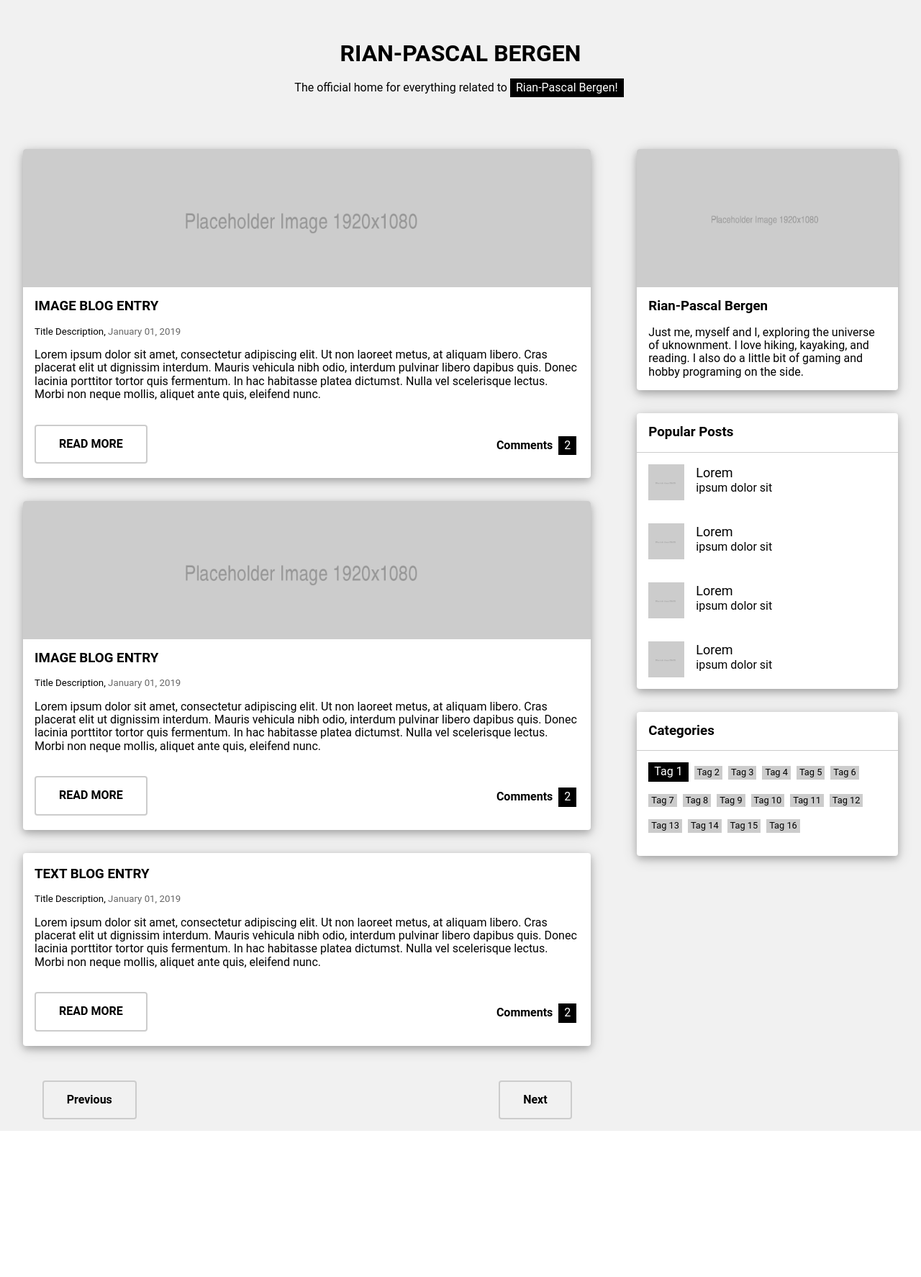
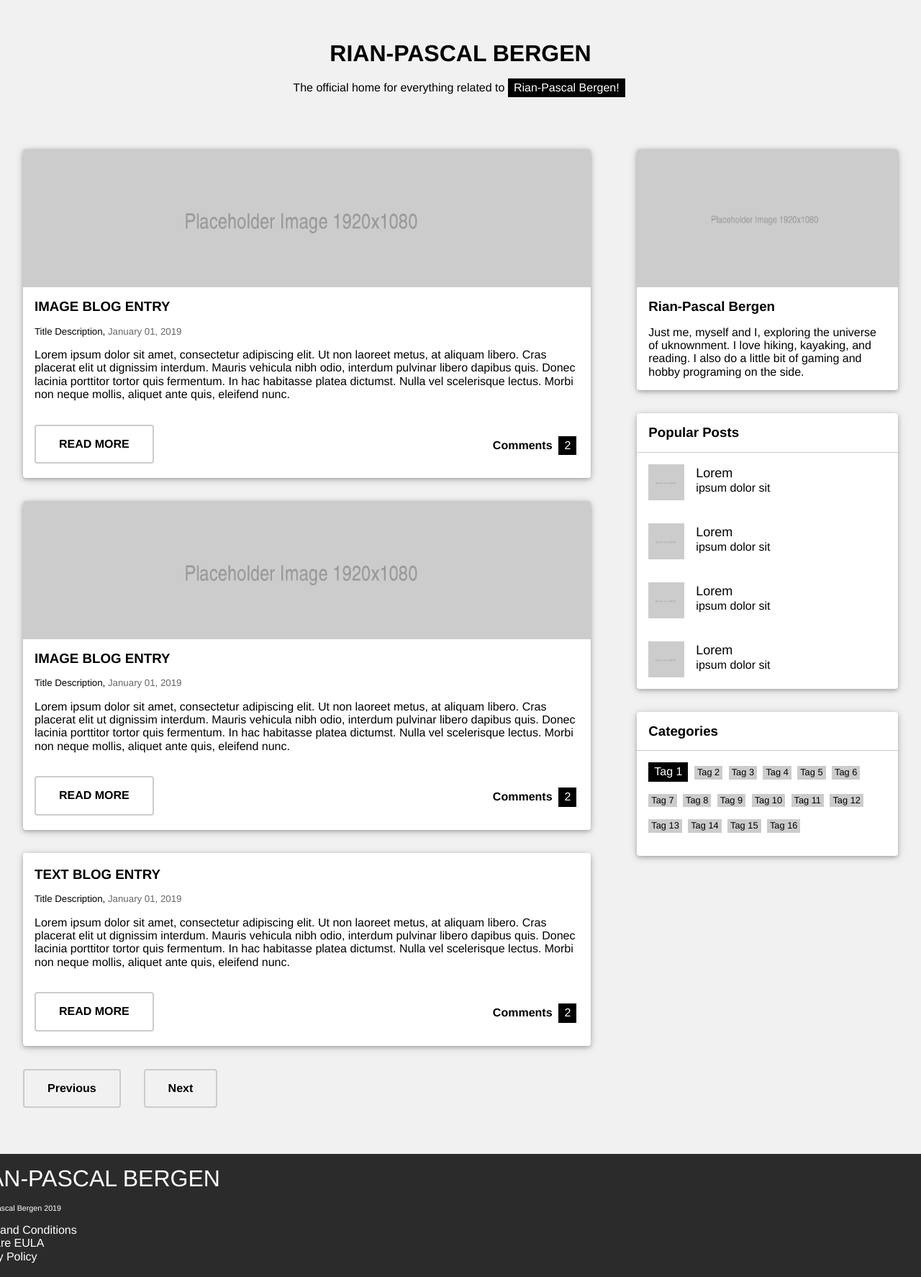
Before and after one commit to RianBergen/RB-Blog-Template, a PHP site: page / in a window 1280 px wide; the page is wider, and only the part inside the window is pictured. Shown: that part at 72% size. Before the commit the page ends 1571 px from the top of that part, so only its background shows below. Run offline with PHP 8.4, Linux system fonts and the light colour scheme; some libraries are stand-ins or nearby versions.

Commit message:
Added Some PHP, Adjusted Box Shadows For Cards, And Added Page Footer

```diff
--- a/index.html
+++ /dev/null
@@ -1,224 +0,0 @@
-<!DOCTYPE html>
-
-<html lang="en-US" xmlns="http://www.w3.org/1999/xhtml">
-<head>
-    <meta charset="utf-8">
-    <meta name="viewport" content="width=device-width,initial-scale=1.0">
-
-    <meta http-equiv="X-UA-Compatible" content="IE=edge">
-
-    <title>Rian Bergen</title>
-    <meta name="description" content="The official home for everything related to Rian-Pascal Bergen!">
-    <link rel="icon" sizes="16x16" href="images/16x16-Logo.png">
-    <link rel="icon" sizes="32x32" href="images/32x32-Logo.png">
-    <link rel="icon" sizes="192x192" href="images/192x192-Logo.png">
-
-    <link rel="stylesheet" type="text/css" onload="this.media='all'" href="styles/rb-engine.css">
-</head>
-<body>
-    <!-- START - Page Wrapper (Everything Except For The Footer) -->
-    <div class="rb-main-flex-grid-initializer">
-    <div class="rb-main-flex-grid-container">
-
-
-        <!-- START - Header Content -->
-        <header class="rb-main-flex-grid-header">
-            <h1><b>RIAN-PASCAL BERGEN</b></h1>
-            <p>The official home for everything related to <span class="rb-text-black-tag">Rian-Pascal Bergen!</span></p>
-        </header>
-        <!-- END   - Header Content -->
-
-
-
-        <!-- START - Left Column: Blog Post Column -->
-        <div class="rb-main-flex-grid-left-column">
-
-            <!-- START - Image Blog Post -->
-            <div class="rb-card">
-                <!-- Blog Image -->
-                <img src="images/Placeholder-Image-1920x1080.png" alt="Placeholder Image">
-
-                <!-- Blog Post Title and Description -->
-                <div>
-                    <h3><b>IMAGE BLOG ENTRY</b></h3>
-                    <h5>Title Description, <span class="rb-text-opacity">January 01, 2019</span></h5>
-                </div>
-
-                <!-- Blog Card Content -->
-                <div>
-                    <p>Lorem ipsum dolor sit amet, consectetur adipiscing elit. Ut non laoreet metus, at aliquam libero. Cras placerat elit ut dignissim interdum. Mauris vehicula nibh odio, interdum pulvinar libero dapibus quis. Donec lacinia porttitor tortor quis fermentum. In hac habitasse platea dictumst. Nulla vel scelerisque lectus. Morbi non neque mollis, aliquet ante quis, eleifend nunc.</p>
-
-                    <div class="rb-card-flex-grid-container">
-                        <div class="rb-card-flex-grid-left-column">
-                            <a href="#0" class="rb-button rb-button-border rb-padding-1rem-2rem"><b>READ MORE</b></a>
-                        </div>
-                        <div class="rb-card-flex-grid-right-column">
-                            <p class="rb-text-align-right rb-padding-1rem-2rem"><span><b>Comments  </b><span class="rb-text-black-tag">2</span></span></p>
-                        </div>
-                    </div>
-                </div>
-            </div>
-            <!-- END   - Image Blog Post -->
-
-            <!-- START - Image Blog Post -->
-            <div class="rb-card">
-                <!-- Blog Image -->
-                <img src="images/Placeholder-Image-1920x1080.png" alt="Placeholder Image">
-
-                <!-- Blog Post Title and Description -->
-                <div>
-                    <h3><b>IMAGE BLOG ENTRY</b></h3>
-                    <h5>Title Description, <span class="rb-text-opacity">January 01, 2019</span></h5>
-                </div>
-
-                <!-- Blog Card Content -->
-                <div>
-                    <p>Lorem ipsum dolor sit amet, consectetur adipiscing elit. Ut non laoreet metus, at aliquam libero. Cras placerat elit ut dignissim interdum. Mauris vehicula nibh odio, interdum pulvinar libero dapibus quis. Donec lacinia porttitor tortor quis fermentum. In hac habitasse platea dictumst. Nulla vel scelerisque lectus. Morbi non neque mollis, aliquet ante quis, eleifend nunc.</p>
-
-                    <div class="rb-card-flex-grid-container">
-                        <div class="rb-card-flex-grid-left-column">
-                            <a href="#0" class="rb-button rb-button-border rb-padding-1rem-2rem"><b>READ MORE</b></a>
-                        </div>
-                        <div class="rb-card-flex-grid-right-column">
-                            <p class="rb-text-align-right rb-padding-1rem-2rem"><span><b>Comments  </b><span class="rb-text-black-tag">2</span></span></p>
-                        </div>
-                    </div>
-                </div>
-            </div>
-            <!-- END   - Image Blog Post -->
-
-            <!-- START - Text Blog Post -->
-            <div class="rb-card">
-                <!-- Blog Post Title and Description -->
-                <div>
-                    <h3 class="rb-card-textonly"><b>TEXT BLOG ENTRY</b></h3>
-                    <h5>Title Description, <span class="rb-text-opacity">January 01, 2019</span></h5>
-                </div>
-
-                <!-- Blog Card Content -->
-                <div>
-                    <p>Lorem ipsum dolor sit amet, consectetur adipiscing elit. Ut non laoreet metus, at aliquam libero. Cras placerat elit ut dignissim interdum. Mauris vehicula nibh odio, interdum pulvinar libero dapibus quis. Donec lacinia porttitor tortor quis fermentum. In hac habitasse platea dictumst. Nulla vel scelerisque lectus. Morbi non neque mollis, aliquet ante quis, eleifend nunc.</p>
-
-                    <div class="rb-card-flex-grid-container">
-                        <div class="rb-card-flex-grid-left-column">
-                            <a href="#0" class="rb-button rb-button-border rb-padding-1rem-2rem"><b>READ MORE</b></a>
-                        </div>
-                        <div class="rb-card-flex-grid-right-column">
-                            <p class="rb-text-align-right rb-padding-1rem-2rem"><span><b>Comments  </b><span class="rb-text-black-tag">2</span></span></p>
-                        </div>
-                    </div>
-                </div>
-            </div>
-            <!-- END   - Text Blog Post -->
-
-
-            <div class="rb-nav-flex-grid">
-                <div class="rb-nav-flex-grid-left-column">
-                    <a href="#0" class="rb-button rb-button-border rb-padding-1rem-2rem"><b>Previous</b></a>
-                </div>
-                <div class="rb-nav-flex-grid-right-column">
-                    <a href="#0" class="rb-button rb-button-border rb-padding-1rem-2rem"><b>Next</b></a>
-                </div>
-            </div>
-        </div>
-        <!-- END   - Left Column: Blog Post Column -->
-
-
-
-        <!-- START - Right Column: Navigation Column -->
-        <div class="rb-main-flex-grid-right-column">
-
-            <!-- START - About Card -->
-            <div class="rb-card">
-                <!-- About Image -->
-                <img src="images/Placeholder-Image-1920x1080.png" alt="Placeholder Image">
-
-                <div>
-                    <h3><b>Rian-Pascal Bergen</b></h3>
-                    <p>Just me, myself and I, exploring the universe of uknownment. I love hiking, kayaking, and reading. I also do a little bit of gaming and hobby programing on the side.</p>
-                </div>
-            </div>
-            <!-- END   - About Card -->
-
-            <!-- START - Popular Posts -->
-            <div class="rb-card">
-                <div>
-                    <h3><b>Popular Posts</b></h3>
-                </div>
-
-                <hr/>
-
-                <div class="rb-list">
-                    <a href="#0" class="rb-button rb-list-item">
-                        <img src="images/Placeholder-Image-128x128.png" alt="Placeholder Image">
-                        <div class="rb-list-item-txt">
-                            <span class="rb-text-font-large">Lorem</span><br>
-                            <span>ipsum dolor sit</span>
-                        </div>
-                    </a>
-                    <a href="#0" class="rb-button rb-list-item">
-                        <img class="rb-list-item-img" src="images/Placeholder-Image-128x128.png" alt="Placeholder Image">
-                        <div class="rb-list-item-txt">
-                            <span class="rb-text-font-large">Lorem</span><br>
-                            <span>ipsum dolor sit</span>
-                        </div>
-                    </a>
-                    <a href="#0" class="rb-button rb-list-item">
-                        <img class="rb-list-item-img" src="images/Placeholder-Image-128x128.png" alt="Placeholder Image">
-                        <div class="rb-list-item-txt">
-                            <span class="rb-text-font-large">Lorem</span><br>
-                            <span>ipsum dolor sit</span>
-                        </div>
-                    </a>
-                    <a href="#0" class="rb-button rb-list-item">
-                        <img class="rb-list-item-img" src="images/Placeholder-Image-128x128.png" alt="Placeholder Image">
-                        <div class="rb-list-item-txt">
-                            <span class="rb-text-font-large">Lorem</span><br>
-                            <span>ipsum dolor sit</span>
-                        </div>
-                    </a>
-                </div>
-            </div>
-            <!-- END   - Popular Posts -->
-
-            <!-- START - Labels/Tags -->
-            <div class="rb-card">
-                <div>
-                    <h3><b>Categories</b></h3>
-                </div>
-
-                <hr/>
-
-                <div>
-                    <p class="rb-link-tags-container">
-                        <a href="#0" class="rb-text-black-tag">Tag 1</a>
-                        <a href="#0" class="rb-text-grey-tag">Tag 2</a>
-                        <a href="#0" class="rb-text-grey-tag">Tag 3</a>
-                        <a href="#0" class="rb-text-grey-tag">Tag 4</a>
-                        <a href="#0" class="rb-text-grey-tag">Tag 5</a>
-                        <a href="#0" class="rb-text-grey-tag">Tag 6</a>
-                        <a href="#0" class="rb-text-grey-tag">Tag 7</a>
-                        <a href="#0" class="rb-text-grey-tag">Tag 8</a>
-                        <a href="#0" class="rb-text-grey-tag">Tag 9</a>
-                        <a href="#0" class="rb-text-grey-tag">Tag 10</a>
-                        <a href="#0" class="rb-text-grey-tag">Tag 11</a>
-                        <a href="#0" class="rb-text-grey-tag">Tag 12</a>
-                        <a href="#0" class="rb-text-grey-tag">Tag 13</a>
-                        <a href="#0" class="rb-text-grey-tag">Tag 14</a>
-                        <a href="#0" class="rb-text-grey-tag">Tag 15</a>
-                        <a href="#0" class="rb-text-grey-tag">Tag 16</a>
-                    </p>
-                </div>
-            </div>
-            <!-- END   - Labels/Tags -->
-
-        </div>
-        <!-- END   - Left Column: Navigation Column -->
-
-
-    </div>
-    </div>
-    <!-- END   - Page Wrapper (Everything Except For The Footer) -->
-
-</body>
-</html>
--- /dev/null
+++ b/index.php
@@ -0,0 +1,42 @@
+<?php
+
+?>
+
+<!DOCTYPE html>
+<html lang="en-US" xmlns="http://www.w3.org/1999/xhtml">
+<head>
+    <meta charset="utf-8">
+    <meta name="viewport" content="width=device-width,initial-scale=1.0">
+
+    <meta http-equiv="X-UA-Compatible" content="IE=edge">
+
+    <title>Rian Bergen</title>
+    <meta name="description" content="The official home for everything related to Rian-Pascal Bergen!">
+    <link rel="icon" sizes="16x16" href="/images/16x16-Logo.png">
+    <link rel="icon" sizes="32x32" href="/images/32x32-Logo.png">
+    <link rel="icon" sizes="192x192" href="/images/192x192-Logo.png">
+
+    <link rel="stylesheet" type="text/css" onload="this.media='all'" href="/styles/rb-engine.css">
+</head>
+<body>
+    <div class="rb-main-flex-grid-initializer">
+    <div class="rb-main-flex-grid-container">
+
+<?php
+// Include Page Header
+include 'pagecomp-header.php';
+
+// Inlclude Page Content
+include 'pagecomp-basictemplate.php';
+?>
+
+    </div>
+
+<?php
+// Include Page Footer
+include 'pagecomp-footer.php';
+?>
+
+    </div>
+</body>
+</html>
--- /dev/null
+++ b/pagecomp-basictemplate.php
@@ -0,0 +1,186 @@
+<?php ?>
+
+<!-- START - Left Column: Blog Post Column -->
+<div class="rb-main-flex-grid-left-column">
+
+<!-- START - Image Blog Post -->
+<div class="rb-card">
+    <!-- Blog Image -->
+    <img src="../images/Placeholder-Image-1920x1080.png" alt="Placeholder Image">
+
+    <!-- Blog Post Title and Description -->
+    <div>
+        <h3><b>IMAGE BLOG ENTRY</b></h3>
+        <h5>Title Description, <span class="rb-text-opacity">January 01, 2019</span></h5>
+    </div>
+
+    <!-- Blog Card Content -->
+    <div>
+        <p>Lorem ipsum dolor sit amet, consectetur adipiscing elit. Ut non laoreet metus, at aliquam libero. Cras placerat elit ut dignissim interdum. Mauris vehicula nibh odio, interdum pulvinar libero dapibus quis. Donec lacinia porttitor tortor quis fermentum. In hac habitasse platea dictumst. Nulla vel scelerisque lectus. Morbi non neque mollis, aliquet ante quis, eleifend nunc.</p>
+
+        <div class="rb-card-flex-grid-container">
+            <div class="rb-card-flex-grid-left-column">
+                <a href="#0" class="rb-button rb-button-border rb-padding-1rem-2rem"><b>READ MORE</b></a>
+            </div>
+            <div class="rb-card-flex-grid-right-column">
+                <p class="rb-text-align-right rb-padding-1rem-2rem"><span><b>Comments  </b><span class="rb-text-black-tag">2</span></span></p>
+            </div>
+        </div>
+    </div>
+</div>
+<!-- END   - Image Blog Post -->
+
+<!-- START - Image Blog Post -->
+<div class="rb-card">
+    <!-- Blog Image -->
+    <img src="../images/Placeholder-Image-1920x1080.png" alt="Placeholder Image">
+
+    <!-- Blog Post Title and Description -->
+    <div>
+        <h3><b>IMAGE BLOG ENTRY</b></h3>
+        <h5>Title Description, <span class="rb-text-opacity">January 01, 2019</span></h5>
+    </div>
+
+    <!-- Blog Card Content -->
+    <div>
+        <p>Lorem ipsum dolor sit amet, consectetur adipiscing elit. Ut non laoreet metus, at aliquam libero. Cras placerat elit ut dignissim interdum. Mauris vehicula nibh odio, interdum pulvinar libero dapibus quis. Donec lacinia porttitor tortor quis fermentum. In hac habitasse platea dictumst. Nulla vel scelerisque lectus. Morbi non neque mollis, aliquet ante quis, eleifend nunc.</p>
+
+        <div class="rb-card-flex-grid-container">
+            <div class="rb-card-flex-grid-left-column">
+                <a href="#0" class="rb-button rb-button-border rb-padding-1rem-2rem"><b>READ MORE</b></a>
+            </div>
+            <div class="rb-card-flex-grid-right-column">
+                <p class="rb-text-align-right rb-padding-1rem-2rem"><span><b>Comments  </b><span class="rb-text-black-tag">2</span></span></p>
+            </div>
+        </div>
+    </div>
+</div>
+<!-- END   - Image Blog Post -->
+
+<!-- START - Text Blog Post -->
+<div class="rb-card">
+    <!-- Blog Post Title and Description -->
+    <div>
+        <h3 class="rb-card-textonly"><b>TEXT BLOG ENTRY</b></h3>
+        <h5>Title Description, <span class="rb-text-opacity">January 01, 2019</span></h5>
+    </div>
+
+    <!-- Blog Card Content -->
+    <div>
+        <p>Lorem ipsum dolor sit amet, consectetur adipiscing elit. Ut non laoreet metus, at aliquam libero. Cras placerat elit ut dignissim interdum. Mauris vehicula nibh odio, interdum pulvinar libero dapibus quis. Donec lacinia porttitor tortor quis fermentum. In hac habitasse platea dictumst. Nulla vel scelerisque lectus. Morbi non neque mollis, aliquet ante quis, eleifend nunc.</p>
+
+        <div class="rb-card-flex-grid-container">
+            <div class="rb-card-flex-grid-left-column">
+                <a href="#0" class="rb-button rb-button-border rb-padding-1rem-2rem"><b>READ MORE</b></a>
+            </div>
+            <div class="rb-card-flex-grid-right-column">
+                <p class="rb-text-align-right rb-padding-1rem-2rem"><span><b>Comments  </b><span class="rb-text-black-tag">2</span></span></p>
+            </div>
+        </div>
+    </div>
+</div>
+<!-- END   - Text Blog Post -->
+
+
+<div class="rb-nav-flex-grid">
+    <div>
+        <a href="#0" class="rb-button rb-button-border rb-padding-1rem-2rem rb-margin-2rem-left"><b>Previous</b></a>
+    </div>
+    <div>
+        <a href="#0" class="rb-button rb-button-border rb-padding-1rem-2rem rb-margin-2rem-left"><b>Next</b></a>
+    </div>
+</div>
+</div>
+<!-- END   - Left Column: Blog Post Column -->
+
+
+
+<!-- START - Right Column: Navigation Column -->
+<div class="rb-main-flex-grid-right-column">
+
+<!-- START - About Card -->
+<div class="rb-card">
+    <!-- About Image -->
+    <img src="../images/Placeholder-Image-1920x1080.png" alt="Placeholder Image">
+
+    <div>
+        <h3><b>Rian-Pascal Bergen</b></h3>
+        <p>Just me, myself and I, exploring the universe of uknownment. I love hiking, kayaking, and reading. I also do a little bit of gaming and hobby programing on the side.</p>
+    </div>
+</div>
+<!-- END   - About Card -->
+
+<!-- START - Popular Posts -->
+<div class="rb-card">
+    <div>
+        <h3><b>Popular Posts</b></h3>
+    </div>
+
+    <hr/>
+
+    <div class="rb-list">
+        <a href="#0" class="rb-button rb-list-item">
+            <img src="../images/Placeholder-Image-128x128.png" alt="Placeholder Image">
+            <div class="rb-list-item-txt">
+                <span class="rb-text-font-large">Lorem</span><br>
+                <span>ipsum dolor sit</span>
+            </div>
+        </a>
+        <a href="#0" class="rb-button rb-list-item">
+            <img class="rb-list-item-img" src="../images/Placeholder-Image-128x128.png" alt="Placeholder Image">
+            <div class="rb-list-item-txt">
+                <span class="rb-text-font-large">Lorem</span><br>
+                <span>ipsum dolor sit</span>
+            </div>
+        </a>
+        <a href="#0" class="rb-button rb-list-item">
+            <img class="rb-list-item-img" src="../images/Placeholder-Image-128x128.png" alt="Placeholder Image">
+            <div class="rb-list-item-txt">
+                <span class="rb-text-font-large">Lorem</span><br>
+                <span>ipsum dolor sit</span>
+            </div>
+        </a>
+        <a href="#0" class="rb-button rb-list-item">
+            <img class="rb-list-item-img" src="../images/Placeholder-Image-128x128.png" alt="Placeholder Image">
+            <div class="rb-list-item-txt">
+                <span class="rb-text-font-large">Lorem</span><br>
+                <span>ipsum dolor sit</span>
+            </div>
+        </a>
+    </div>
+</div>
+<!-- END   - Popular Posts -->
+
+<!-- START - Labels/Tags -->
+<div class="rb-card">
+    <div>
+        <h3><b>Categories</b></h3>
+    </div>
+
+    <hr/>
+
+    <div>
+        <p class="rb-link-tags-container">
+            <a href="#0" class="rb-text-black-tag">Tag 1</a>
+            <a href="#0" class="rb-text-grey-tag">Tag 2</a>
+            <a href="#0" class="rb-text-grey-tag">Tag 3</a>
+            <a href="#0" class="rb-text-grey-tag">Tag 4</a>
+            <a href="#0" class="rb-text-grey-tag">Tag 5</a>
+            <a href="#0" class="rb-text-grey-tag">Tag 6</a>
+            <a href="#0" class="rb-text-grey-tag">Tag 7</a>
+            <a href="#0" class="rb-text-grey-tag">Tag 8</a>
+            <a href="#0" class="rb-text-grey-tag">Tag 9</a>
+            <a href="#0" class="rb-text-grey-tag">Tag 10</a>
+            <a href="#0" class="rb-text-grey-tag">Tag 11</a>
+            <a href="#0" class="rb-text-grey-tag">Tag 12</a>
+            <a href="#0" class="rb-text-grey-tag">Tag 13</a>
+            <a href="#0" class="rb-text-grey-tag">Tag 14</a>
+            <a href="#0" class="rb-text-grey-tag">Tag 15</a>
+            <a href="#0" class="rb-text-grey-tag">Tag 16</a>
+        </p>
+    </div>
+</div>
+<!-- END   - Labels/Tags -->
+
+</div>
+<!-- END   - Left Column: Navigation Column -->
--- /dev/null
+++ b/pagecomp-footer.php
@@ -0,0 +1,14 @@
+<?php?>
+
+<!-- START - Footer Content -->
+<footer class="rb-page-footer">
+    <div class="rb-page-footer-container">
+    <h1>RIAN-PASCAL BERGEN</h1>
+    <h6>© Rian-Pascal Bergen 2019</h6>
+    <a href="/?page=TermsConditions">Terms and Conditions</a><br />
+    <a href="/?page=SoftwareEULA">Software EULA</a><br />
+    <a href="/?page=PrivacyPolicy">Privacy Policy</a><br />
+    <a href="/?page=Help">Help</a><br />
+</div>
+</footer>
+<!-- END   - Footer Content -->
--- /dev/null
+++ b/pagecomp-header.php
@@ -0,0 +1,8 @@
+<?php?>
+
+<!-- START - Header Content -->
+<header class="rb-main-flex-grid-header">
+    <h1><b>RIAN-PASCAL BERGEN</b></h1>
+    <p>The official home for everything related to <span class="rb-text-black-tag">Rian-Pascal Bergen!</span></p>
+</header>
+<!-- END   - Header Content -->
--- a/styles/rb-engine.css
+++ b/styles/rb-engine.css
@@ -7,8 +7,7 @@ button,hr,input{overflow:visible}progress,sub,sup{vertical-align:baseline}[type=
 
 /* START - ROOT Content */
 :root {
-    --rb-primary-font: 'Roboto', Helvetica, Arial, sans-serif;    /* Main Body Text Font */
-    --rb-secondary-font: 'Montserrat', Helvetica, Arial, sans-serif;    /* Header Text Font */
+    --rb-primary-font: Helvetica, Arial, sans-serif;    /* Main Body Text Font */
     --rb-primary-font-size: 16px;    /* Font Size Used For REM Scaling */
 
     --rb-primary-color: #ffffff;    /* Card Background Color */
@@ -20,7 +19,7 @@ button,hr,input{overflow:visible}progress,sub,sup{vertical-align:baseline}[type=
     --rb-tertiary-color: #cccccc;    /* Mainly Used For Button Borders and Gray Tag Backgrounds */
     --rb-ontertiary-color: #000000;
 
-    --rb-quaternary-color: #616161;    /* Not Used Yet... */
+    --rb-quaternary-color: #2b2b2b;    /* Not Used Yet... */
     --rb-onquaternary-color: #ffffff;
 }
 
@@ -90,7 +89,42 @@ hr {    /* Default, No Shadow/Depth HR Border */
     }
 
     .rb-main-flex-grid-right-column {    /* Main Page Right Column */
-        width: 100;
+        width: 100%;
+    }
+}
+
+.rb-page-footer {
+    display: grid;
+    justify-content: center;
+    grid-template-columns: 1fr 90rem 1fr;
+    margin-top: 2rem;
+    width:100%;
+    background-color: var(--rb-quaternary-color);
+    color: var(--rb-onquaternary-color);
+}
+
+.rb-page-footer-container {
+    grid-column: 2;
+    text-align: left !important;
+    margin-left: 2rem;
+}
+
+.rb-page-footer-container > h1,h6,a {
+    margin-left: 0rem;
+    text-decoration: none;
+    color: var(--rb-onquaternary-color);
+}
+
+
+
+@media (max-width: 999px) {
+    .rb-page-footer {
+        grid-template-columns: 1fr;
+    }
+
+    .rb-page-footer-container {
+        grid-column: 1;
+        margin-left: 0.75rem;
     }
 }
 /* END   - Main Flex Grid */
@@ -104,7 +138,7 @@ hr {    /* Default, No Shadow/Depth HR Border */
     border-radius: 0.25rem;
     color: var(--rb-onprimary-color);
     background-color: var(--rb-primary-color);
-    box-shadow: 0rem 0.25rem 0.625rem 0rem rgba(0, 0, 0, 0.2), 0rem 0.25rem 1.25rem 0rem  rgba(0, 0, 0, 0.19);
+    box-shadow: 0rem 0.125rem 0.3125rem 0rem rgba(0, 0, 0, 0.2), 0rem 0.125rem 0.75rem 0rem  rgba(0, 0, 0, 0.19);
 }
 
 @media (max-width: 999px) {    /* Responsive Margins For Cards */
@@ -161,18 +195,6 @@ hr {    /* Default, No Shadow/Depth HR Border */
 /* START - Next And Previous Buttons*/
 .rb-nav-flex-grid {
     display: flex;
-    flex-flow: row wrap;
-    justify-content: center;
-}
-
-.rb-nav-flex-grid-left-column {
-    width: 45%;
-    text-align: left;
-}
-
-.rb-nav-flex-grid-right-column {
-    width: 45%;
-    text-align: right;
 }
 /* END   - Next And Previous Buttons*/
 
@@ -320,4 +342,18 @@ hr {    /* Default, No Shadow/Depth HR Border */
 .rb-padding-1rem-2rem {
     padding: 1rem 2rem !important;
 }
+
+.rb-margin-2rem-left {
+    margin: 0rem;
+    margin-left: 2rem;
+    margin-bottom: 2rem;
+}
+
+@media (max-width: 999px) {
+    .rb-margin-2rem-left {
+        margin: 0rem;
+        margin-left: 0.75rem;
+        margin-bottom: 2rem;
+    }
+}
 /* END   - Stylelization Effects */
```
Lines whose indentation alone changed are shown as unchanged.
